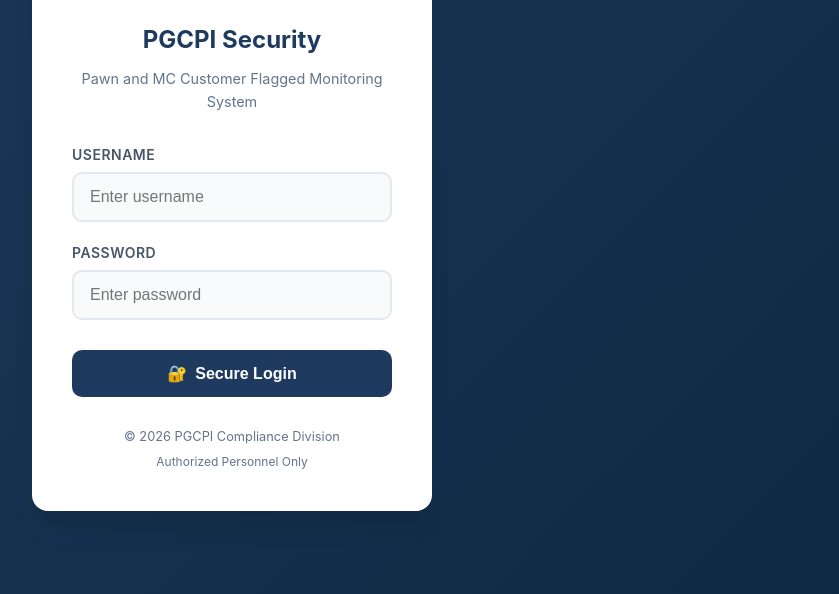
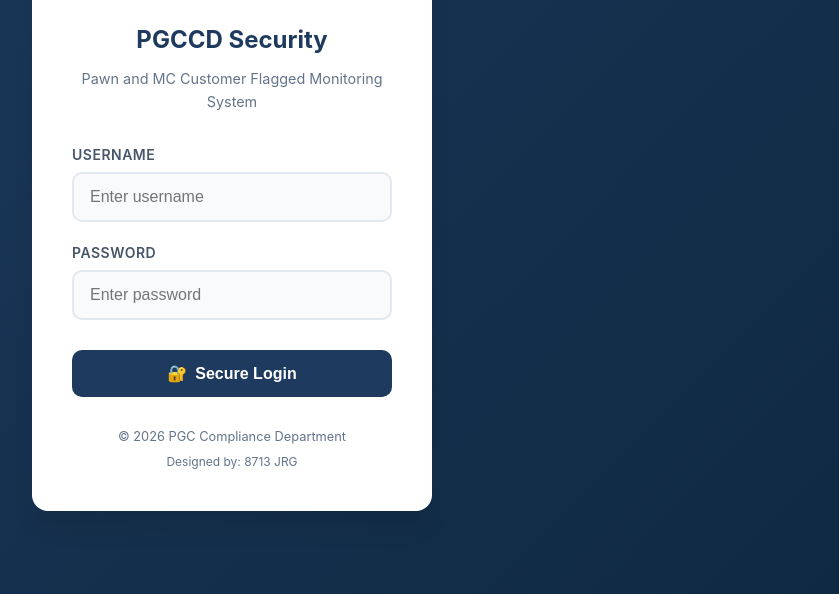
Before and after one commit to jrguirjenccdpps-hue/I360-Dashboard-Monitoring, a plain HTML site: page index.html in a window 1280 px wide. Shown: the part 206-800 px from the top of the page, without its empty margins (408-1247 px from the left). Drawn offline with nearby package versions, Linux system fonts and the light colour scheme.

Commit message:
Update index.html

```diff
--- a/index.html
+++ b/index.html
@@ -342,7 +342,7 @@ body { font-family: var(--font-modern); background: var(--bg-primary); color: va
 <div class="login-container" id="loginScreen">
   <div class="login-box">
     <div class="login-logo">🏦</div>
-    <h1 class="login-title">PGCPI Security</h1>
+    <h1 class="login-title">PGCCD Security</h1>
     <p class="login-subtitle">Pawn and MC Customer Flagged Monitoring System</p>
 
     <form class="login-form" onsubmit="handleLogin(event)">
@@ -367,8 +367,8 @@ body { font-family: var(--font-modern); background: var(--bg-primary); color: va
     </form>
 
     <div class="login-footer">
-      <p>© 2026 PGCPI Compliance Division</p>
-      <p style="margin-top: 4px; font-size: 0.75rem;">Authorized Personnel Only</p>
+      <p>© 2026 PGC Compliance Department</p>
+      <p style="margin-top: 4px; font-size: 0.75rem;">Designed by: 8713 JRG</p>
     </div>
   </div>
 </div>
```
